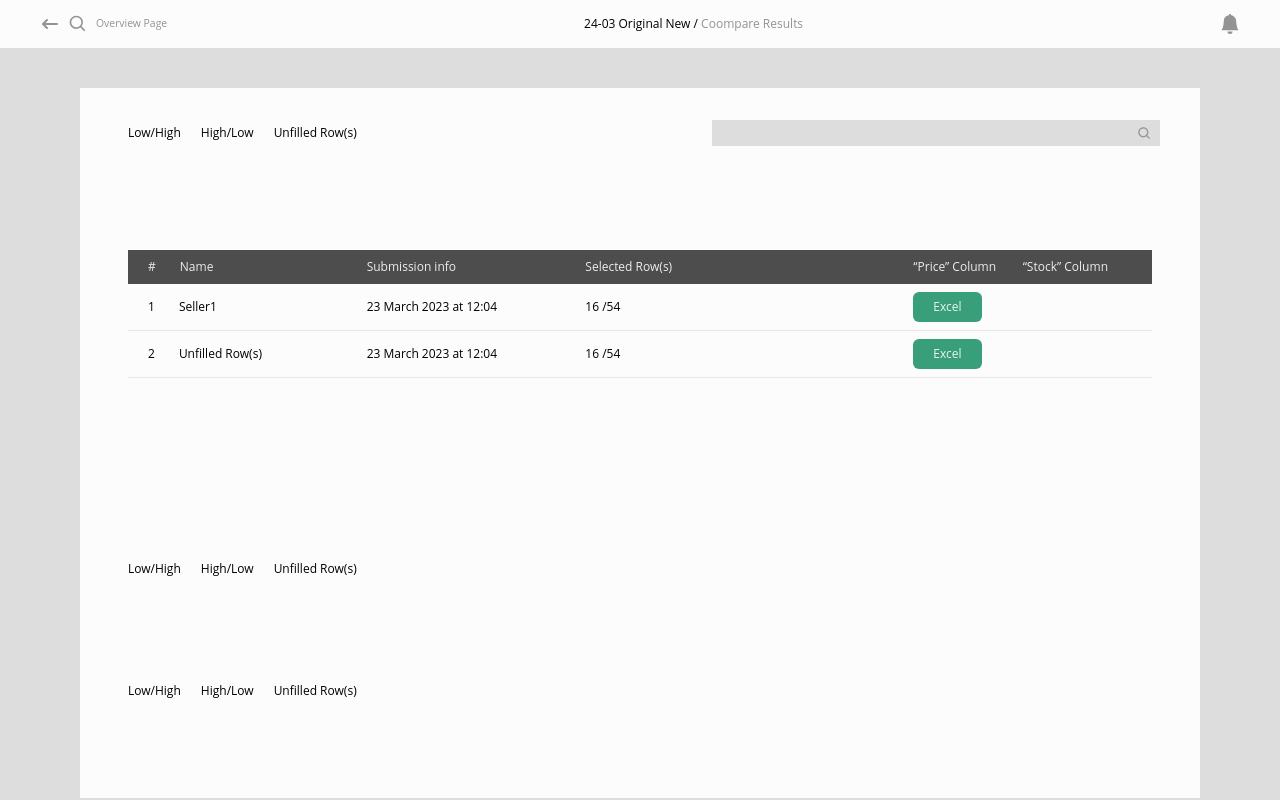
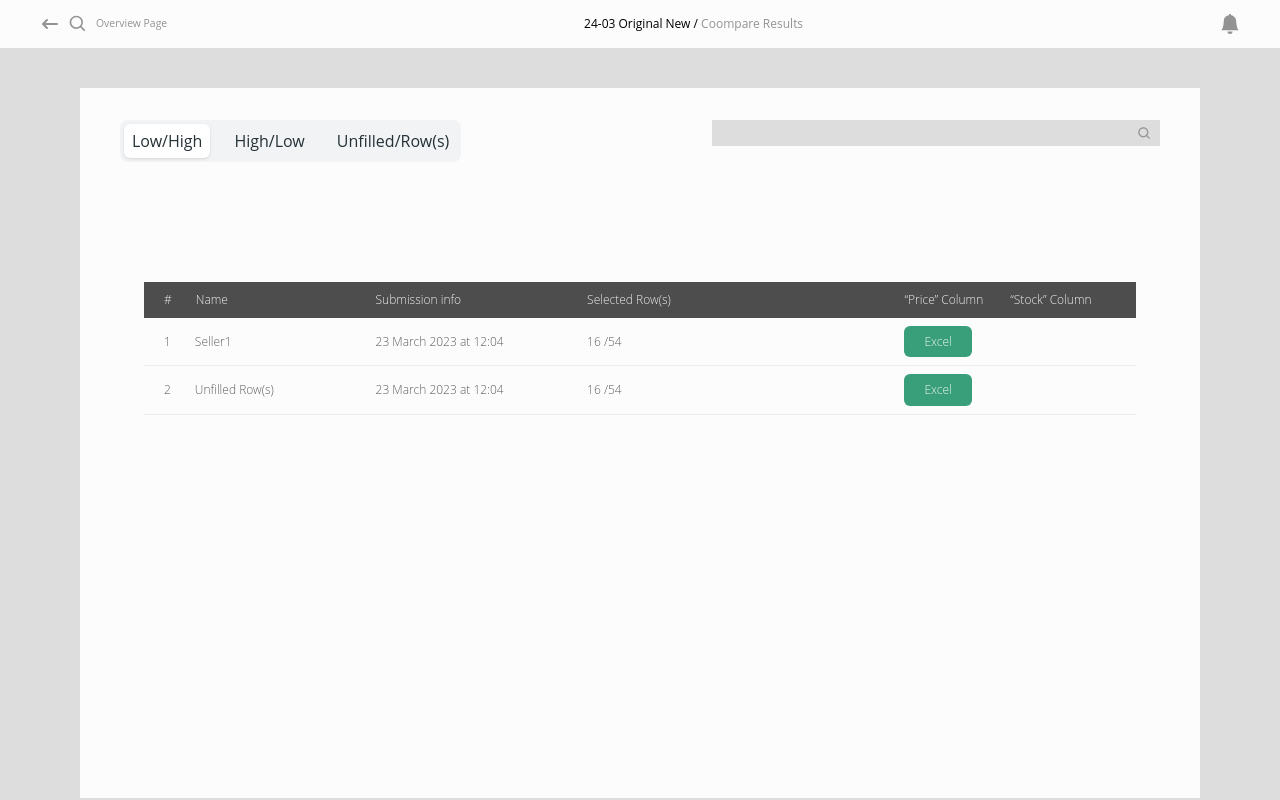
Before and after one commit to FazlyRabbi/alibasar, a Next.js app: page /compare-results in a window 1280 px wide. Built offline with nearby package versions, Linux system fonts and the light colour scheme.

Commit message:
add tabs and back button

```diff
--- a/package.json
+++ b/package.json
@@ -9,6 +9,7 @@
     "lint": "next lint"
   },
   "dependencies": {
+    "@material-tailwind/react": "^2.0.1",
     "next": "13.4.3",
     "react": "18.2.0",
     "react-dom": "18.2.0",
--- a/pages/_app.js
+++ b/pages/_app.js
@@ -1,5 +1,10 @@
 import "@/styles/globals.css";
+import { ThemeProvider } from "@material-tailwind/react";
 
 export default function App({ Component, pageProps }) {
-  return <Component {...pageProps} />;
+  return (
+    <ThemeProvider>
+      <Component {...pageProps} />
+    </ThemeProvider>
+  );
 }
--- a/pages/compare-results/index.js
+++ b/pages/compare-results/index.js
@@ -2,13 +2,32 @@ import { HiArrowNarrowLeft } from "react-icons/hi";
 import { BiSearch } from "react-icons/bi";
 import { BsBellFill } from "react-icons/bs";
 import Link from "next/link";
+import { useRouter } from "next/router";
+
+import {
+  Tabs,
+  TabsHeader,
+  TabsBody,
+  Tab,
+  TabPanel,
+} from "@material-tailwind/react";
+
 const CompareResultPage = () => {
+  const route = useRouter();
+
+  const handleBack = () => {
+    route.back();
+  };
+
   return (
     <div className="min-h-screen bg-[#dddddd] relative">
       <div className="h-12 bg-[#FFFFFF]/90 flex items-center justify-between px-10 text-[#939393]">
         <div className="flex items-center gap-2">
           <p className="text-xl">
-            <HiArrowNarrowLeft />
+            <HiArrowNarrowLeft
+              onClick={() => handleBack()}
+              className=" cursor-pointer"
+            />
           </p>
           <p className="text-xl">
             <BiSearch />
@@ -24,29 +43,15 @@ const CompareResultPage = () => {
         </p>
       </div>
 
+      <Tabs value="low-high">
         <div className="lg:mx-12 xl:mx-20 lg:mt-10 bg-white/90 h-[calc(100vh-5.6rem)]">
           <div className="flex px-10 py-8 justify-between text-[0.75rem] gap-10">
-          <div className="flex gap-1">
-            <div className="tooltip relative">
-              <p className="hover:bg-[#dddddd]/80 duration-300 px-2 py-1 rounded-md inline-block">
-                Low/High
-              </p>
-              <span className="tooltip-text">
-                If you pick "Low/High", we'll rank the suppliers with the lowest
-                values.For example “ The supplier with lowest price in each row”
-              </span>
-            </div>
-            <div>
-              <p className="hover:bg-[#dddddd]/80 duration-300 px-2 py-1 rounded-md inline-block">
-                High/Low
-              </p>
-            </div>
-            <div>
-              <p className="hover:bg-[#dddddd]/80 duration-300 px-2 py-1 rounded-md inline-block">
-                Unfilled Row(s)
-              </p>
-            </div>
-          </div>
+            <TabsHeader className=" space-x-4">
+              <Tab value={"low-high"}>Low/High</Tab>
+              <Tab value={"high-low"}>High/Low</Tab>
+              <Tab value={"unfilled"}>Unfilled/Row(s)</Tab>
+            </TabsHeader>
+
             <div className="w-[28rem] relative">
               <p className="absolute top-1.5 right-2 text-[#939393] text-[0.95rem]">
                 <BiSearch />
@@ -58,6 +63,8 @@ const CompareResultPage = () => {
             </div>
           </div>
 
+          <TabsBody className="w-full h-full">
+            <TabPanel value={"low-high"} className="w-full h-full">
               <div className="grid grid-cols-9 mt-[4.5rem] md:mx-12 bg-[#4D4D4D] px-5 items-center text-white/90 text-[0.75rem] ">
                 <div className="col-span-2 flex gap-6 py-2 hover:bg-[#363636] duration-300">
                   <p>#</p>
@@ -110,59 +117,117 @@ const CompareResultPage = () => {
                 </div>
                 <div className="col-span-1 py-2"></div>
               </div>
-
-        {/* bottom part */}
-
-        <div className="absolute bottom-0 px-10 flex flex-col gap-24">
-          <div className="flex gap-1 text-[0.75rem] relative">
-            <div className="tooltip relative">
-              <p className="hover:bg-[#dddddd]/80 duration-300 px-2 py-1 rounded-md inline-block">
-                Low/High
-              </p>
+            </TabPanel>
+            <TabPanel value={"high-low"}>
+              <div className="grid grid-cols-9 mt-[4.5rem] md:mx-12 bg-[#4D4D4D] px-5 items-center text-white/90 text-[0.75rem] ">
+                <div className="col-span-2 flex gap-6 py-2 hover:bg-[#363636] duration-300">
+                  <p>#</p>
+                  <p> Name</p>
                 </div>
-            <div className="tooltip">
-              <p className="hover:bg-[#dddddd]/80 duration-300 px-2 py-1 rounded-md inline-block">
-                High/Low
-              </p>
-              <span className="tooltip-text1">
-                If you pick "High/Low", we'll rank the suppliers with the lowest
-                values.For example “ The suppliers with the most quantity in
-                each row”
-              </span>
+                <div className="col-span-2 py-2 hover:bg-[#363636] duration-300">
+                  Submission info
                 </div>
-            <div>
-              <p className="hover:bg-[#dddddd]/80 duration-300 px-2 py-1 rounded-md inline-block">
-                Unfilled Row(s)
-              </p>
+                <div className="col-span-3 py-2 hover:bg-[#363636] duration-300">
+                  Selected Row(s)
+                </div>
+                <div className="col-span-1 py-2 hover:bg-[#363636] duration-300">
+                  “Price” Column{" "}
+                </div>
+                <div className="col-span-1 py-2 hover:bg-[#363636] duration-300">
+                  “Stock” Column
                 </div>
               </div>
 
-          {/* last */}
+              <div className="grid grid-cols-9 md:mx-12 px-5 text-[0.75rem] border-b items-center">
+                <div className="col-span-2 flex gap-6 py-2 ">
+                  <p>1</p>
+                  <p>Seller1</p>
+                </div>
+                <div className="col-span-2 py-2">23 March 2023 at 12:04</div>
+                <div className="col-span-3 py-2">16 /54</div>
+                <div className="col-span-1 py-2">
+                  <Link href={`/exel`}>
+                    <p className=" bg-[#389F7A] inline-block px-5 rounded-md text-white/90 py-1.5">
+                      Excel
+                    </p>
+                  </Link>
+                </div>
+                <div className="col-span-1 py-2"></div>
+              </div>
 
-          <div className="flex gap-1 text-[0.75rem] pb-24  relative">
-            <div className="tooltip relative">
-              <p className="hover:bg-[#dddddd]/80 duration-300 px-2 py-1 rounded-md inline-block">
-                Low/High
+              <div className="grid grid-cols-9 md:mx-12 px-5 text-[0.75rem] border-b items-center">
+                <div className="col-span-2 flex gap-6 py-2 ">
+                  <p>2</p>
+                  <p>Unfilled Row(s)</p>
+                </div>
+                <div className="col-span-2 py-2">23 March 2023 at 12:04</div>
+                <div className="col-span-3 py-2">16 /54</div>
+                <div className="col-span-1 py-2">
+                  <Link href={`/exel`}>
+                    <p className=" bg-[#389F7A] inline-block px-5 rounded-md text-white/90 py-1.5">
+                      Excel
                     </p>
+                  </Link>
                 </div>
-            <div className="tooltip relative">
-              <p className="hover:bg-[#dddddd]/80 duration-300 px-2 py-1 rounded-md inline-block">
-                High/Low
-              </p>
+                <div className="col-span-1 py-2"></div>
               </div>
-            <div className="tooltip">
-              <p className="hover:bg-[#dddddd]/80 duration-300 px-2 py-1 rounded-md inline-block">
-                Unfilled Row(s)
-              </p>
-              <span className="tooltip-text2">
-                If you pick "High/Low", we'll rank the suppliers with the lowest
-                values.For example “ The suppliers with the most quantity in
-                each row”
-              </span>
+            </TabPanel>
+            <TabPanel value={"unfilled"}>
+              {" "}
+              <div className="grid grid-cols-9 mt-[4.5rem] md:mx-12 bg-[#4D4D4D] px-5 items-center text-white/90 text-[0.75rem] ">
+                <div className="col-span-2 flex gap-6 py-2 hover:bg-[#363636] duration-300">
+                  <p>#</p>
+                  <p> Name</p>
+                </div>
+                <div className="col-span-2 py-2 hover:bg-[#363636] duration-300">
+                  Submission info
+                </div>
+                <div className="col-span-3 py-2 hover:bg-[#363636] duration-300">
+                  Selected Row(s)
+                </div>
+                <div className="col-span-1 py-2 hover:bg-[#363636] duration-300">
+                  “Price” Column{" "}
+                </div>
+                <div className="col-span-1 py-2 hover:bg-[#363636] duration-300">
+                  “Stock” Column
                 </div>
               </div>
+              <div className="grid grid-cols-9 md:mx-12 px-5 text-[0.75rem] border-b items-center">
+                <div className="col-span-2 flex gap-6 py-2 ">
+                  <p>1</p>
+                  <p>Seller1</p>
                 </div>
+                <div className="col-span-2 py-2">23 March 2023 at 12:04</div>
+                <div className="col-span-3 py-2">16 /54</div>
+                <div className="col-span-1 py-2">
+                  <Link href={`/exel`}>
+                    <p className=" bg-[#389F7A] inline-block px-5 rounded-md text-white/90 py-1.5">
+                      Excel
+                    </p>
+                  </Link>
                 </div>
+                <div className="col-span-1 py-2"></div>
+              </div>
+              <div className="grid grid-cols-9 md:mx-12 px-5 text-[0.75rem] border-b items-center">
+                <div className="col-span-2 flex gap-6 py-2 ">
+                  <p>2</p>
+                  <p>Unfilled Row(s)</p>
+                </div>
+                <div className="col-span-2 py-2">23 March 2023 at 12:04</div>
+                <div className="col-span-3 py-2">16 /54</div>
+                <div className="col-span-1 py-2">
+                  <Link href={`/exel`}>
+                    <p className=" bg-[#389F7A] inline-block px-5 rounded-md text-white/90 py-1.5">
+                      Excel
+                    </p>
+                  </Link>
+                </div>
+                <div className="col-span-1 py-2"></div>
+              </div>
+            </TabPanel>
+          </TabsBody>
+        </div>
+      </Tabs>
     </div>
   );
 };
--- a/pages/exel/index.js
+++ b/pages/exel/index.js
@@ -1,12 +1,20 @@
 import React from "react";
 import { BsBellFill, BsArrowLeft } from "react-icons/bs";
+import { useRouter } from "next/router";
+function index() {
 
-function index() {
+  const route = useRouter();
+
+  const handleBack = () => {
+    route.back();
+  };
+
+
   return (
     <div className="header">
       <div className=" py-6 px-[8rem] border-b    font-semibold flex justify-between text-[#888686]">
         <div className=" flex space-x-5 items-center ">
-          <BsArrowLeft className=" cursor-pointer" />
+          <BsArrowLeft className=" cursor-pointer"  onClick={()=> handleBack()}/>
           <p>Compare Function Page</p>
         </div>
         <div>
--- a/tailwind.config.js
+++ b/tailwind.config.js
@@ -1,9 +1,14 @@
+const withMT = require("@material-tailwind/react/utils/withMT");
+
 /** @type {import('tailwindcss').Config} */
-module.exports = {
+module.exports = withMT({
   content: [
     "./app/**/*.{js,ts,jsx,tsx,mdx}",
     "./pages/**/*.{js,ts,jsx,tsx,mdx}",
     "./components/**/*.{js,ts,jsx,tsx,mdx}",
+
+    "path-to-your-node_modules/@material-tailwind/react/components/**/*.{js,ts,jsx,tsx}",
+    "path-to-your-node_modules/@material-tailwind/react/theme/components/**/*.{js,ts,jsx,tsx}",
 
     // Or if using `src` directory:
     "./src/**/*.{js,ts,jsx,tsx,mdx}",
@@ -16,4 +21,4 @@ module.exports = {
     },
   },
   plugins: [],
-};
+});
```
Also changed, not shown: 1 other file (tests, documents, lock files or other folders). Lines whose indentation alone changed are shown as unchanged.
